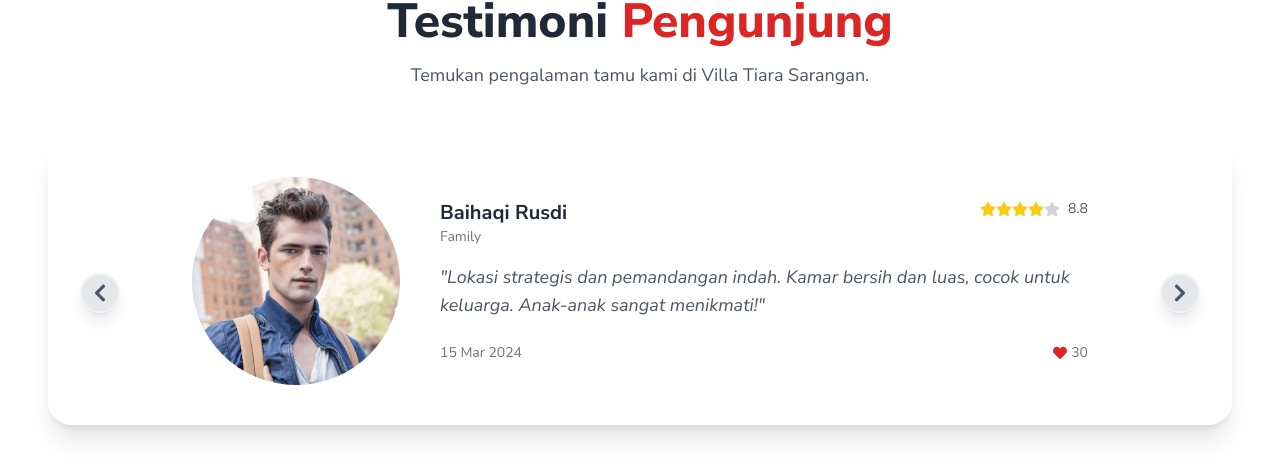
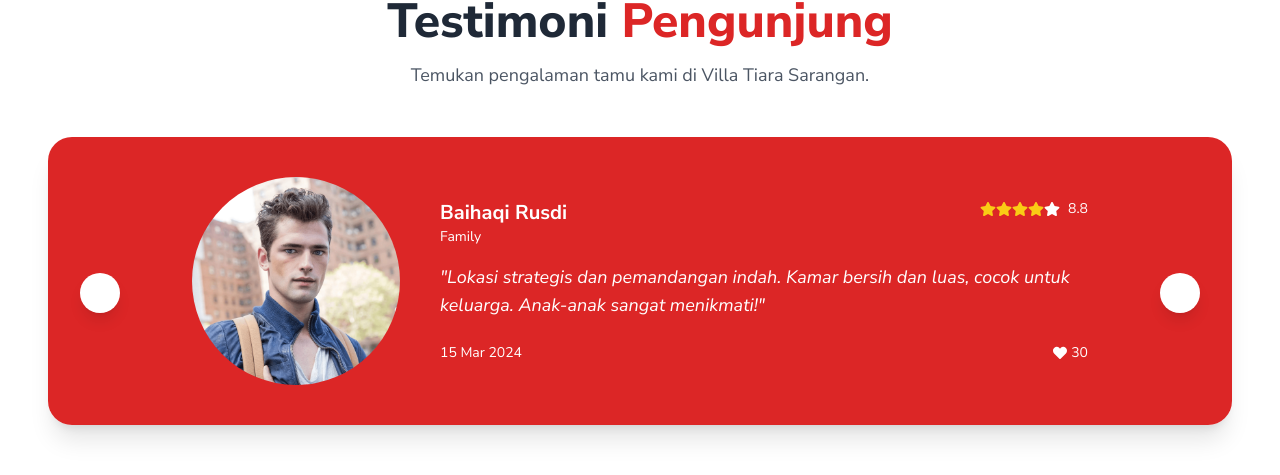
Before and after one commit to faris-studio1/tiarasarangan, a Next.js app: page /Beranda in a window 1280 px wide. Shown: the part 3111-3586 px from the top of the page. Built offline with nearby package versions, Linux system fonts and the light colour scheme; a web font is replaced by a local one.

Commit message:
perbaikan

```diff
--- a/app/components/(User)/Testimoni.jsx
+++ b/app/components/(User)/Testimoni.jsx
@@ -75,14 +75,14 @@ const TestimoniComponent = () => {
             className="glide__track rounded-3xl shadow-xl"
             data-glide-el="track"
           >
-            <ul className="glide__slides rounded-3xl bg-white items-center flex justify-center">
+            <ul className="glide__slides rounded-3xl bg-red-600 items-center flex justify-center">
               {testimonials.map((testimonial, index) => (
                 <li
                   className="glide__slide py-10 flex px-24 md:px-36 items-center justify-center"
                   key={index}
                 >
                   {/* Avatar Section */}
-                  <div className="w-52 h-52 hidden md:flex items-center justify-center bg-gray-100 rounded-full">
+                  <div className="w-52 h-52 hidden md:flex items-center justify-center bg-red-600 rounded-full">
                     <Image
                       src={testimonial.avatar}
                       alt={testimonial.type}
@@ -94,12 +94,10 @@ const TestimoniComponent = () => {
                   <div className="flex-1 rounded-xl md:ml-10">
                     <div className="md:flex justify-between items-start rounded-xl">
                       <div>
-                        <h3 className="text-xl font-bold text-gray-800">
+                        <h3 className="text-xl font-bold text-white">
                           {testimonial.name}
                         </h3>
-                        <p className="text-sm text-gray-500">
-                          {testimonial.type}
-                        </p>
+                        <p className="text-sm text-white">{testimonial.type}</p>
                       </div>
                       <div className="flex items-center text-yellow-400">
                         {[...Array(5)].map((_, starIndex) => (
@@ -108,24 +106,24 @@ const TestimoniComponent = () => {
                             className={
                               starIndex < Math.round(testimonial.rating / 2)
                                 ? "text-yellow-400"
-                                : "text-gray-300"
+                                : "text-white"
                             }
                           />
                         ))}
-                        <span className="text-sm text-gray-600 ml-2">
+                        <span className="text-sm text-white ml-2">
                           {testimonial.rating}
                         </span>
                       </div>
                     </div>
 
-                    <p className="text-gray-600 italic mt-4 mb-6 text-lg">
+                    <p className="text-white italic mt-4 mb-6 text-lg">
                       &quot;{testimonial.review}&quot;
                     </p>
 
-                    <div className="flex justify-between items-center text-sm text-gray-500 rounded-xl">
+                    <div className="flex justify-between items-center text-sm text-white rounded-xl">
                       <span>{testimonial.date}</span>
                       <div className="flex items-center">
-                        <FaHeart className="text-red-600 mr-1" />
+                        <FaHeart className="text-white mr-1" />
                         {testimonial.likes}
                       </div>
                     </div>
@@ -141,16 +139,16 @@ const TestimoniComponent = () => {
             data-glide-el="controls"
           >
             <button
-              className="glide__arrow glide__arrow--left bg-gray-200 hover:bg-gray-300 rounded-full p-2 shadow-lg"
+              className="glide__arrow glide__arrow--left bg-white hover:bg-gray-700 rounded-full p-2 shadow-lg"
               data-glide-dir="<"
             >
-              <FaChevronLeft className="text-gray-600 text-xl" />
+              <FaChevronLeft className="text-white text-xl" />
             </button>
             <button
-              className="glide__arrow glide__arrow--right bg-gray-200 hover:bg-gray-300 rounded-full p-2 shadow-lg"
+              className="glide__arrow glide__arrow--right bg-white hover:bg-gray-700 rounded-full p-2 shadow-lg"
               data-glide-dir=">"
             >
-              <FaChevronRight className="text-gray-600 text-xl" />
+              <FaChevronRight className="text-white text-xl" />
             </button>
           </div>
         </div>
```
